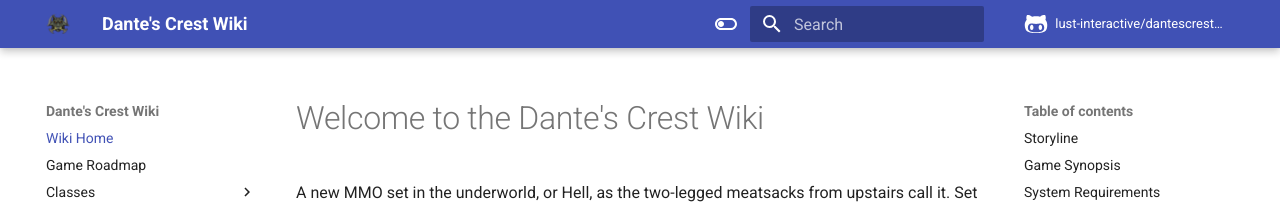
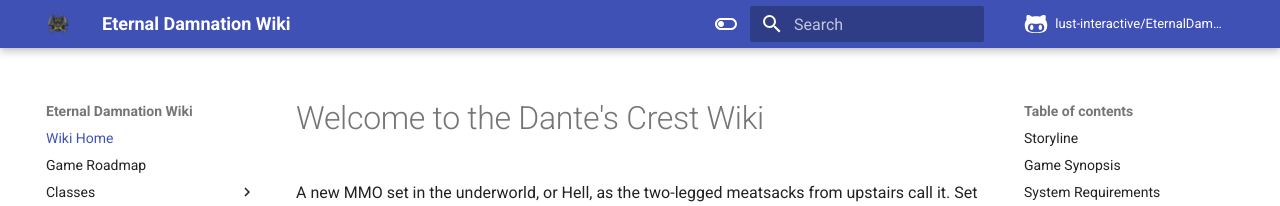
Before and after one commit to Lust-Interactive/EternalDamnationWiki, an MkDocs documentation site: the page built from data/index.md, in a window 1280 px wide. Shown: the top 206 px of the page. Built offline with MkDocs 1.6.1 and Material for MkDocs 9.7.7, drawn with Linux system fonts in a browser that asks for light colours; comment, search, counter and statistics services are not loaded.

Commit message:
Update mkdocs.yml

```diff
--- a/mkdocs.yml
+++ b/mkdocs.yml
@@ -1,8 +1,8 @@
-site_name: Dante's Crest Wiki
-site_url: https://lust-interactive.github.io/DantesCrestWiki/
-repo_url: https://github.com/lust-interactive/dantescrestwiki/
-repo_name: lust-interactive/dantescrestwiki
-site_description: Dante's Crest Wiki
+site_name: Eternal Damnation Wiki
+site_url: https://lust-interactive.github.io/EternalDamnationWiki/
+repo_url: https://github.com/lust-interactive/EternalDamnationWiki/
+repo_name: lust-interactive/EternalDamnationWiki
+site_description: Eternal Damnation Wiki
 site_author: Lust Interactive Ltd
 copyright: Copyright(c) Lust Interactive Ltd, 2023
 docs_dir: data
@@ -126,7 +126,7 @@ theme:
 extra:
   social:
     - icon: fontawesome/brands/wikipedia-w
-      link: https://lust-interactive.github.io/DantesCrestWiki/
+      link: https://lust-interactive.github.io/EternalDamnationWiki/
     - icon: fontawesome/brands/discord
       link: https://discord.gg/XN6YRfSMMt
 
```
